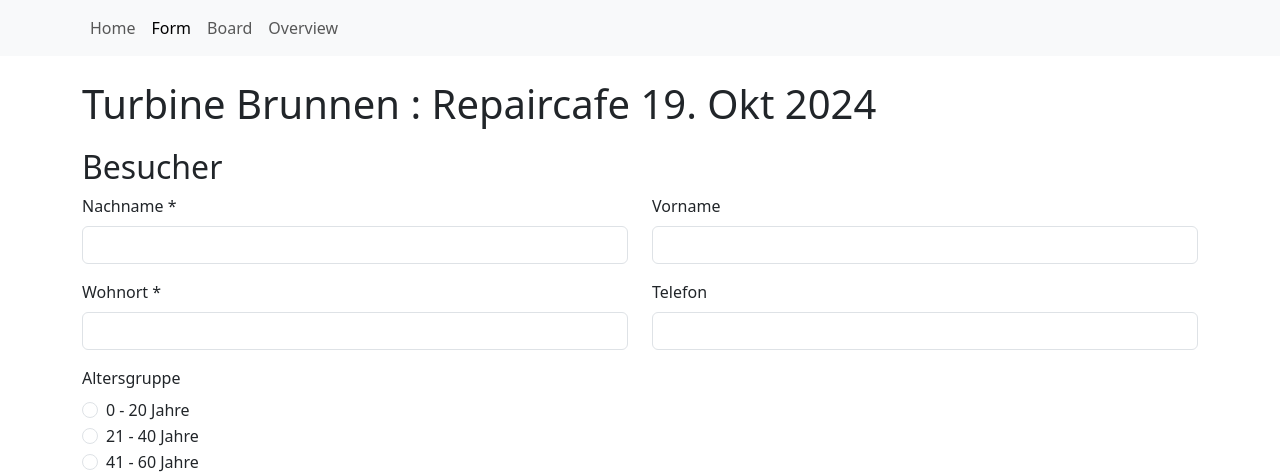
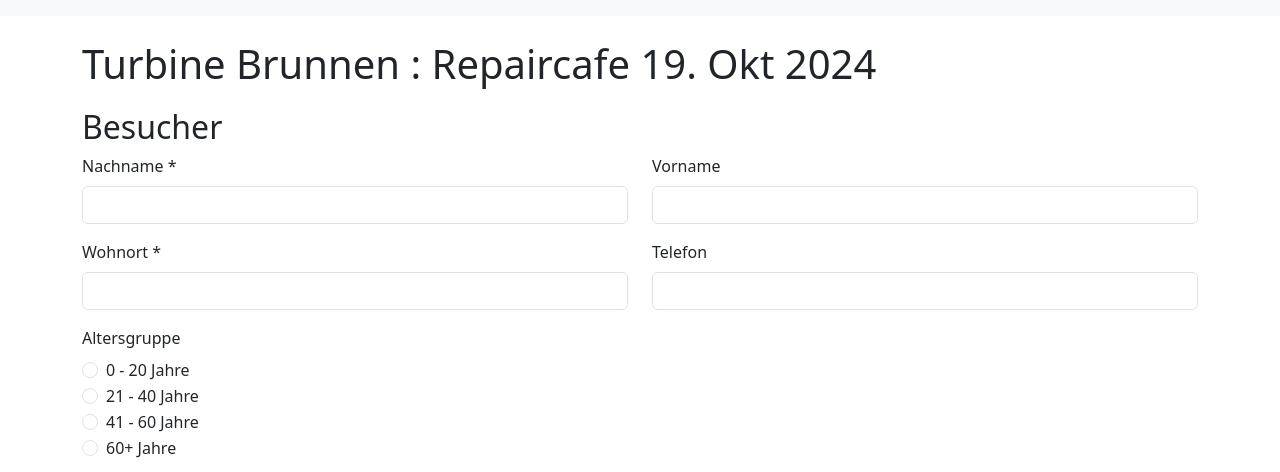
Before and after one commit to jogi-k/repaircafe, a Flask app: page / in a window 1280 px wide. Shown: the top 472 px of the page. Run offline with Flask 3, Linux system fonts and the light colour scheme; parts of the project's set-up code (start-up, migrations or seed data) failed here and were passed over; some libraries are stand-ins or nearby versions.

Commit message:
Remove Menubar, especially to ease url etc for form

```diff
--- a/templates/base.html
+++ b/templates/base.html
@@ -30,15 +30,14 @@
         </button>
         <div class="collapse navbar-collapse" id="navbarSupportedContent">
             <ul class="navbar-nav mr-auto">
-                {{ render_nav_item('index', 'Home') }}
+<!--                {{ render_nav_item('index', 'Home') }}
                 {{ render_nav_item('test_form', 'Form') }}
                 {{ render_nav_item('board', 'Board') }}
                 {{ render_nav_item('overview', 'Overview') }}
-            </ul>
+-->            </ul>
         </div>
         </div>
     </nav>
-
     <main class="container">
         {{ render_messages(container=False, dismissible=True, dismiss_animate=True) }}
         {% block content %}{% endblock %}
--- a/templates/base_with_refresh.html
+++ b/templates/base_with_refresh.html
@@ -31,11 +31,11 @@
         </button>
         <div class="collapse navbar-collapse" id="navbarSupportedContent">
             <ul class="navbar-nav mr-auto">
-                {{ render_nav_item('index', 'Home') }}
+<!--                {{ render_nav_item('index', 'Home') }}
                 {{ render_nav_item('test_form', 'Form') }}
                 {{ render_nav_item('board', 'Board') }}
                 {{ render_nav_item('overview', 'Overview') }}
-            </ul>
+-->            </ul>
         </div>
         </div>
     </nav>
```
